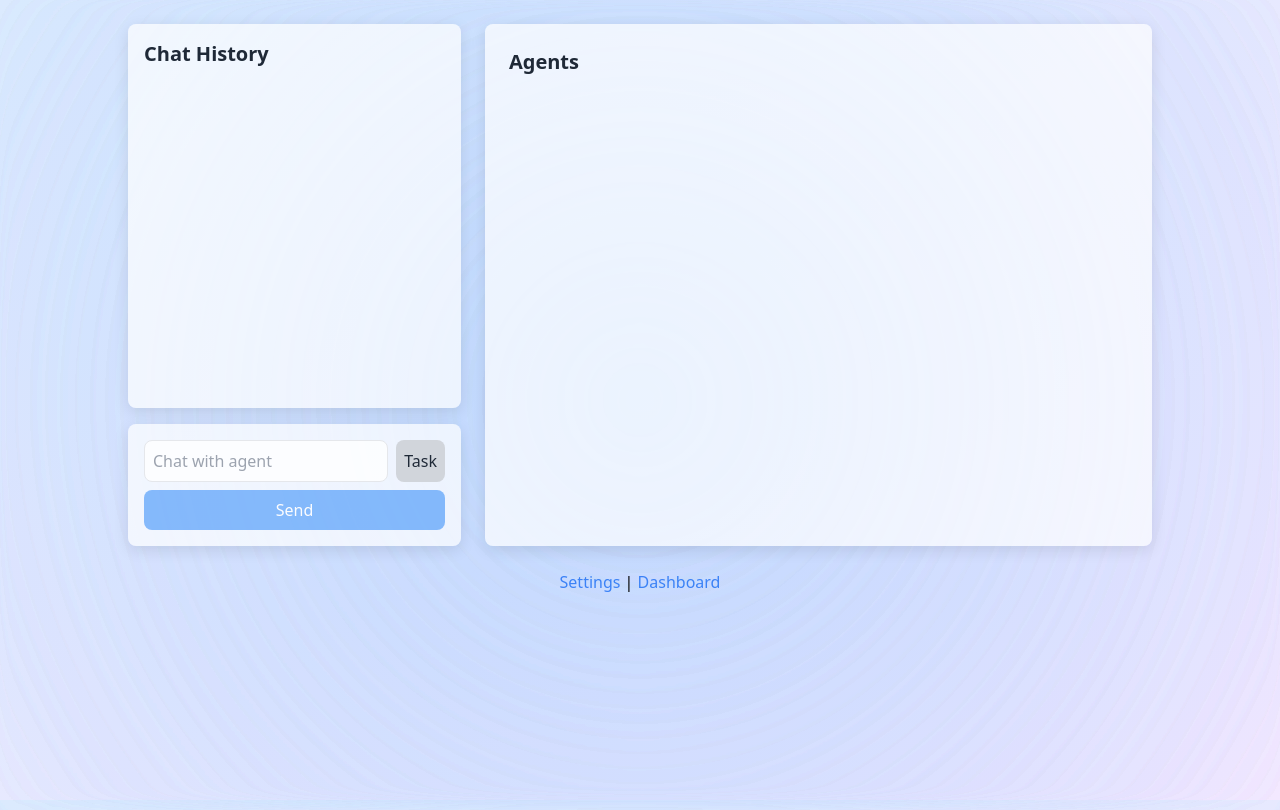
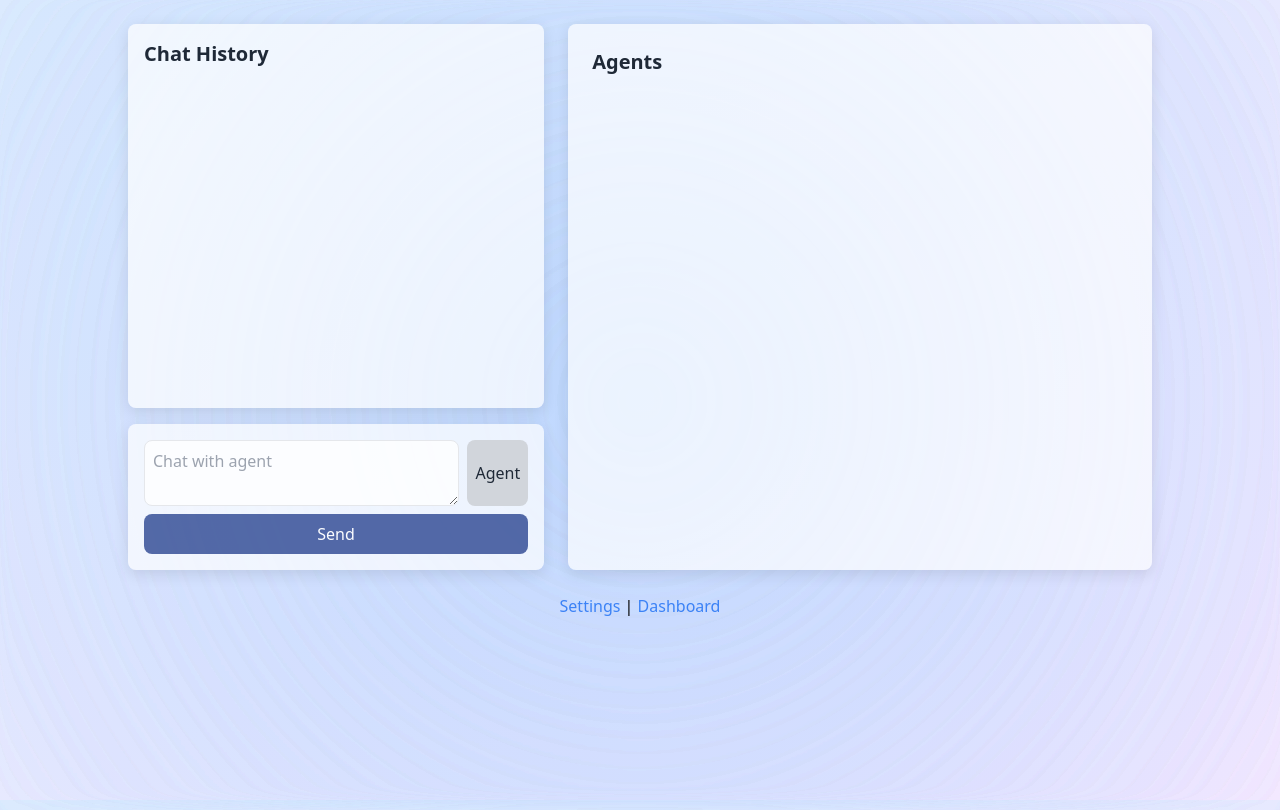
Before and after one commit to imars/seclorum, a Flask app: template seclorum/web/templates/chat.html in a window 1280 px wide. Run offline with Flask 3, Linux system fonts and the light colour scheme; the template is opened without the code that fills it: most values are stand-ins (such as "Sample title", 1, 10 or a date in 2020); some libraries are stand-ins or nearby versions.

Commit message:
Update UI: Button shows current recipient (Task/Agent), multi-line resizable chat box, wider chat panel, charcoal red/blue buttons

```diff
--- a/seclorum/web/templates/chat.html
+++ b/seclorum/web/templates/chat.html
@@ -14,11 +14,12 @@
         .glow::after { content: ''; position: absolute; top: -10px; left: -10px; right: -10px; bottom: -10px; background: radial-gradient(circle, rgba(147, 197, 253, 0.2), transparent); z-index: -1; filter: blur(10px); }
         .dark .glow::after { background: radial-gradient(circle, rgba(59, 130, 246, 0.2), transparent); }
         .agent-output { max-height: 200px; overflow-y: auto; }
+        textarea { resize: none; overflow: hidden; min-height: 2.5rem; }
     </style>
 </head>
 <body class="min-h-screen bg-gradient-to-br from-blue-100 to-purple-100 dark:from-slate-800 dark:to-slate-900 font-sans p-6 transition-colors duration-300">
     <div class="max-w-5xl mx-auto flex space-x-6" x-data="appData">
-        <div class="w-1/3 flex flex-col space-y-4">
+        <div class="w-5/12 flex flex-col space-y-4">
             <div class="panel p-4 glow h-96 flex flex-col">
                 <h2 class="text-xl font-semibold text-gray-800 dark:text-gray-100 mb-4">Chat History</h2>
                 <div class="flex-1 overflow-y-auto flex flex-col-reverse" x-ref="history">
@@ -30,27 +31,27 @@
             <div class="panel p-4 glow" x-data="{ input: '', mode: '{{ mode }}', history: ['Write a haiku', 'What’s 2+2?', 'Tell a joke'] }">
                 <form @submit.prevent="submitInput(input)">
                     <div class="relative flex space-x-2">
-                        <input
-                            type="text"
+                        <textarea
                             x-model="input"
                             list="task-history"
                             :placeholder="mode === 'task' ? 'Enter a task (e.g., Write a haiku)' : 'Chat with agent'"
                             class="w-full p-2 border rounded-lg bg-white/80 dark:bg-slate-600 dark:text-white focus:outline-none focus:ring-2 focus:ring-blue-400"
-                        >
+                            @input="adjustHeight($event.target)"
+                        ></textarea>
                         <datalist id="task-history">
                             <template x-for="item in history" :key="item">
                                 <option x-text="item"></option>
                             </template>
                         </datalist>
                         <button type="button" @click="mode = mode === 'task' ? 'agent' : 'task'; window.location.href = '/chat?mode=' + mode" class="p-2 bg-gray-300 dark:bg-gray-600 text-gray-800 dark:text-white rounded-lg hover:bg-gray-400 dark:hover:bg-gray-500">
-                            <span x-text="mode === 'task' ? 'Agent' : 'Task'"></span>
+                            <span x-text="mode === 'task' ? 'Task' : 'Agent'"></span>
                         </button>
                     </div>
-                    <input type="submit" value="Send" class="mt-2 w-full p-2 bg-blue-400 dark:bg-blue-600 text-white rounded-lg hover:bg-blue-500 dark:hover:bg-blue-700 opacity-75">
+                    <input type="submit" value="Send" class="mt-2 w-full p-2 bg-blue-900 dark:bg-blue-800 text-white rounded-lg hover:bg-blue-800 dark:hover:bg-blue-700 opacity-75">
                 </form>
             </div>
         </div>
-        <div class="w-2/3 panel p-6 glow" x-data="{ selectedAgent: null }">
+        <div class="w-7/12 panel p-6 glow" x-data="{ selectedAgent: null }">
             <h2 class="text-xl font-semibold text-gray-800 dark:text-gray-100 mb-4">Agents</h2>
             <div class="space-y-4">
                 <template x-for="(agent, id) in agents" :key="id">
@@ -79,7 +80,9 @@
                     if (data.status === 'assigned') {
                         this.agents[data.task_id] = { id: data.task_id, output: 'Pending...' };
                     } else if (data.status === 'completed' || data.status === 'failed') {
-                        this.agents[data.task_id].output = data.result;
+                        this.agents[data.task_id
+
+].output = data.result;
                     }
                 });
             },
@@ -94,6 +97,10 @@
                         Alpine.$data(this.$root.querySelector('div[x-data*=\"input\"]')).input = '';
                     });
                 }
+            },
+            adjustHeight(el) {
+                el.style.height = 'auto';
+                el.style.height = `${el.scrollHeight}px`;
             }
         }));
     });
--- a/seclorum/web/templates/dashboard.html
+++ b/seclorum/web/templates/dashboard.html
@@ -36,7 +36,7 @@
                                 {% endif %}
                             </div>
                             <form method="post" action="/delete_task/{{ task_id }}">
-                                <button type="submit" class="p-2 bg-red-400 dark:bg-red-600 text-white rounded-lg hover:bg-red-500 dark:hover:bg-red-700 opacity-75">Delete</button>
+                                <button type="submit" class="p-2 bg-red-900 dark:bg-red-800 text-white rounded-lg hover:bg-red-800 dark:hover:bg-red-700 opacity-75">Delete</button>
                             </form>
                         </div>
                     {% endfor %}
```
